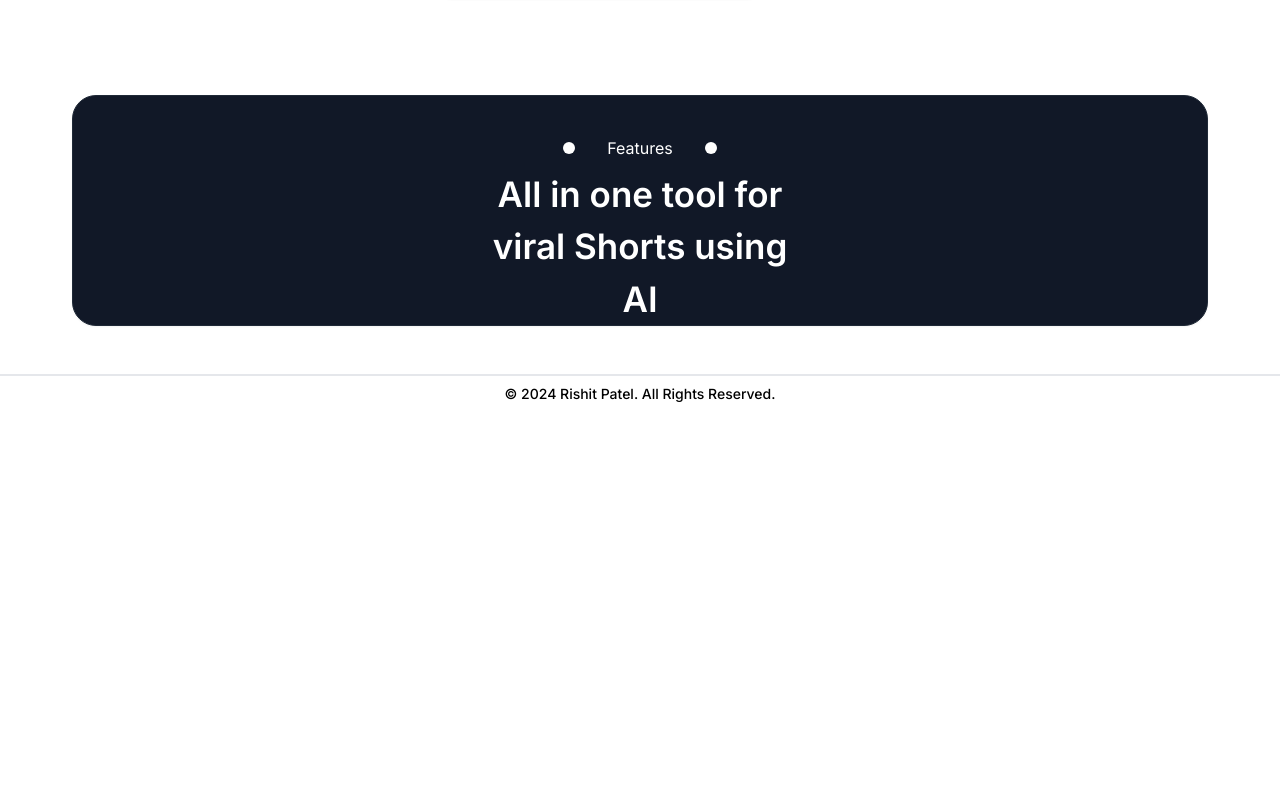
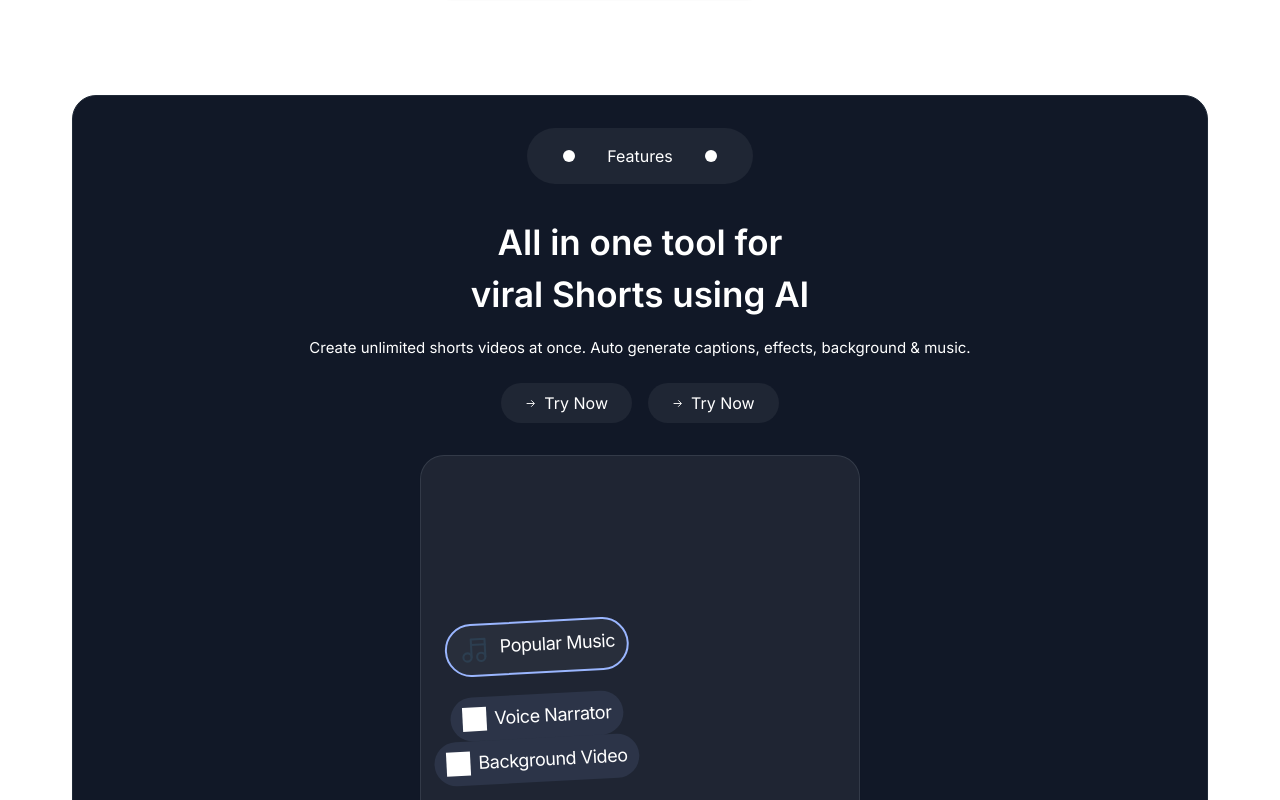
Before and after one commit to masterajima/crayo.ai, a Next.js app: page / in a window 1280 px wide. Shown: the part 1680-2480 px from the top of the page. Before the commit the page ends 2092 px from the top, so only its background shows below. Built offline with nearby package versions, Linux system fonts and the light colour scheme.

Commit message:
add three button

```diff
--- a/src/components/ui/home/tools.js
+++ b/src/components/ui/home/tools.js
@@ -8,22 +8,140 @@ const ToolsPage = () => {
     <div className='flex flex-col items-center justify-center p-12  w-full'>
       <Card className='flex flex-col items-center justify-center rounded-3xl border-gray-800  bg-gray-900 p-18 w-full h-full'>
         <div className='flex flex-col items-center justify-center mt-8'>
-          <div className='flex items-center p-2 rounded-lg px-6 py-2 gap-8 border-white'>
-            <div className='w-3 h-3 rounded-full text-white bg-white'></div>
-            <p className='text-white'>Features</p>
-            <div className='w-3 h-3 rounded-full text-white bg-white'></div>
-          </div>
-          <div className='w-[330px] gap-4 flex flex-col items-start '>
-            <h2 className='text-[35px] font-semibold text-white'>
+          <Link
+            href='/'
+            className='flex bg-[#ffffff0f] items-center justify-center p-2 rounded-full px-3 border-white'>
+            <div className='flex items-center p-2 rounded-lg px-6 py-2 gap-8 border-white'>
+              <div className='w-3 h-3 rounded-full text-white bg-white'></div>
+              <p className='text-white'>Features</p>
+              <div className='w-3 h-3 rounded-full text-white bg-white'></div>
+            </div>
+          </Link>
+          <div className=' gap-4 flex flex-col items-center mt-8'>
+            <h2 className='w-[350px] text-[35px] font-semibold text-white'>
               All in one tool for{' '}
               <span className='text-white text-[35px]'>viral Shorts using AI</span>
             </h2>
+            <p className='text-[15px] text-white'>
+              Create unlimited shorts videos at once. Auto generate captions, effects,
+              background &amp; music.
+            </p>
           </div>
-          <div className='flex flex-wrap gap-10'>
-            <div className='flex items-center justify-center'>
-              <Link></Link>
+          <div className='flex flex-wrap gap-10 mt-6'>
+            <div className='flex items-center justify-center gap-4'>
+              <Link
+                href='https://crayo.ai/dashboard'
+                className='bg-[#ffffff0f] flex items-center gap-2 px-6 rounded-full p-2'>
+                <div className='flex  items-center '>
+                  <div className='flex flex-col items-center'>
+                    <svg
+                      overflow='visible'
+                      width='11'
+                      height='11'
+                      viewBox='0 0 24 24'
+                      fill='none'
+                      xmlns='http://www.w3.org/2000/svg'>
+                      {' '}
+                      <path
+                        stroke-linejoin='miter'
+                        stroke='var(--token-10a952ba-a5c3-4aa6-9d31-a877066a81ee, rgb(255, 255, 255))'
+                        d='M13.5 5L20.5 12L13.5 19M3.5 12L20 12'
+                        stroke-width='2'></path>{' '}
+                    </svg>
+                  </div>
+                </div>
+                <div className='flex z-2 items-center justify-center'>
+                  <p className='text-white'>Try Now</p>
+                </div>
+              </Link>
+              <Link
+                href='https://crayo.ai/dashboard'
+                className='bg-[#ffffff0f] flex items-center gap-2 px-6 rounded-full p-2'>
+                <div className='flex  items-center '>
+                  <div className='flex flex-col items-center'>
+                    <svg
+                      overflow='visible'
+                      width='11'
+                      height='11'
+                      viewBox='0 0 24 24'
+                      fill='none'
+                      xmlns='http://www.w3.org/2000/svg'>
+                      {' '}
+                      <path
+                        stroke-linejoin='miter'
+                        stroke='var(--token-10a952ba-a5c3-4aa6-9d31-a877066a81ee, rgb(255, 255, 255))'
+                        d='M13.5 5L20.5 12L13.5 19M3.5 12L20 12'
+                        stroke-width='2'></path>{' '}
+                    </svg>
+                  </div>
+                </div>
+                <div className='flex z-2 items-center justify-center'>
+                  <p className='text-white'>Try Now</p>
+                </div>
+              </Link>
             </div>
           </div>
+          <Card className='flex  items-center justify-center rounded-3xl bg-[#ffffff0f] border-[#e9f0ff1a] h-[540px]  w-2/3 mt-8 gap-12 mb-8'>
+            <div className='flex flex-col items-start'>
+              <div className='flex itmems-start p-2 rounded-full px-3 gap-2 bg-[#e9f0ff0a] border-[#9ab6ff] border-2 rotate-[-0.0522561rad] -translate-x-1/2 -translate-y-1/2 mb-4'>
+                <div className='h-[33px] w-[33px]'>
+                  <div className='w-full h-full  '>
+                    <svg
+                      xmlns='http://www.w3.org/2000/svg'
+                      class='icon icon-tabler icon-tabler-music'
+                      width='33'
+                      height='33'
+                      viewBox='0 0 24 24'
+                      stroke-width='1.5'
+                      stroke='#2c3e50'
+                      fill='none'
+                      stroke-linecap='round'
+                      stroke-linejoin='round'>
+                      <path
+                        stroke='none'
+                        d='M0 0h24v24H0z'
+                        fill='none'
+                      />
+                      <path d='M3 17a3 3 0 1 0 6 0a3 3 0 0 0 -6 0' />
+                      <path d='M13 17a3 3 0 1 0 6 0a3 3 0 0 0 -6 0' />
+                      <path d='M9 17v-13h10v13' />
+                      <path d='M9 8h10' />
+                    </svg>
+                  </div>
+                </div>
+
+                <span className='text-white text-lg font-[Inter] tracking-tight'>
+                  Popular Music
+                </span>
+              </div>
+
+              <div className='flex items-center p-2 rounded-full px-3 gap-2 bg-[#9ab7ff1a] border-[#9ab6ff] -translate-x-1/2 -translate-y-1/2 rotate-[-0.0522561rad]'>
+                <div className='h-[24px] w-[24px]'>
+                  <div className='w-full h-full  bg-white'>
+                    <svg style={{ width: '7', height: '7' }}>
+                      <use href='#svg1124643241'></use>
+                    </svg>
+                  </div>
+                </div>
+                <span className='text-white text-lg font-[Inter] tracking-tight'>
+                  Voice Narrator
+                </span>
+              </div>
+
+              <div className='flex items-center p-2 rounded-full px-3 gap-2 bg-[#9ab7ff1a] border-[#9ab6ff] -translate-x-1/2 -translate-y-1/2 rotate-[-0.0522561rad]'>
+                <div className='h-[24px] w-[24px]'>
+                  <div className='w-full h-full  bg-white'>
+                    <svg style={{ width: '7', height: '7' }}>
+                      <use href='#svg1124643241'></use>
+                    </svg>
+                  </div>
+                </div>
+                <span className='text-white text-lg font-[Inter] tracking-tight'>
+                  Background Video
+                </span>
+              </div>
+            </div>
+          </Card>
         </div>
       </Card>
     </div>
```
